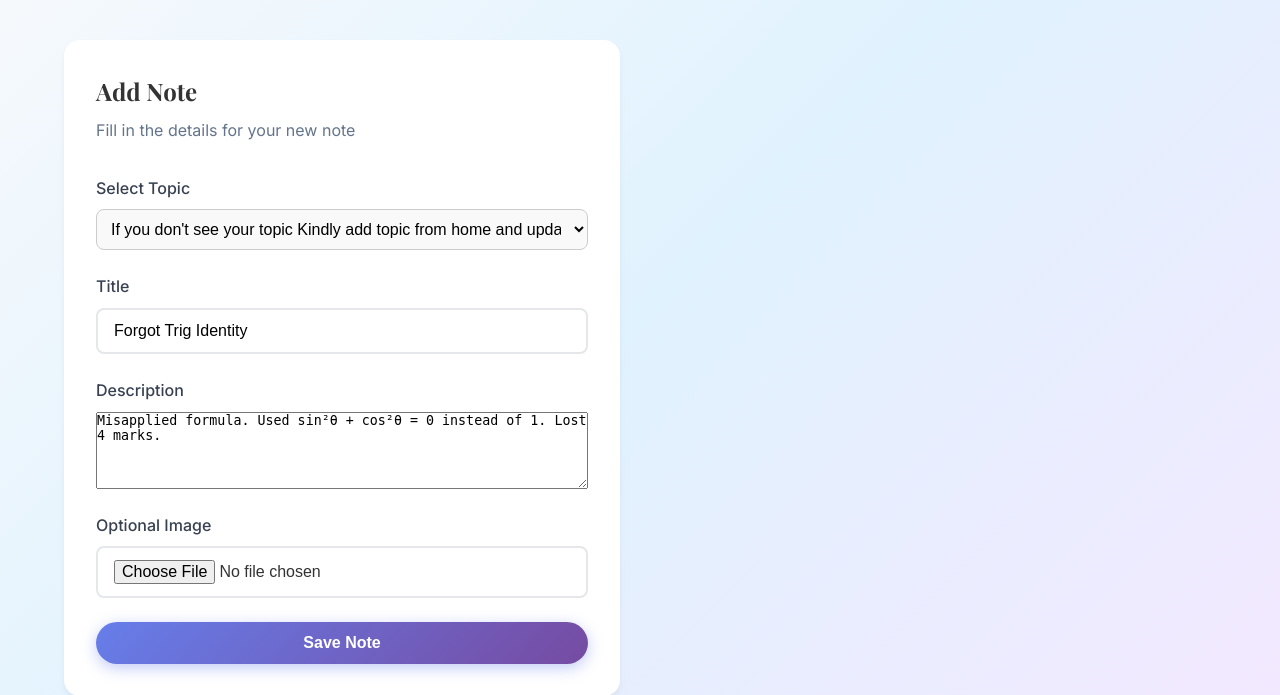
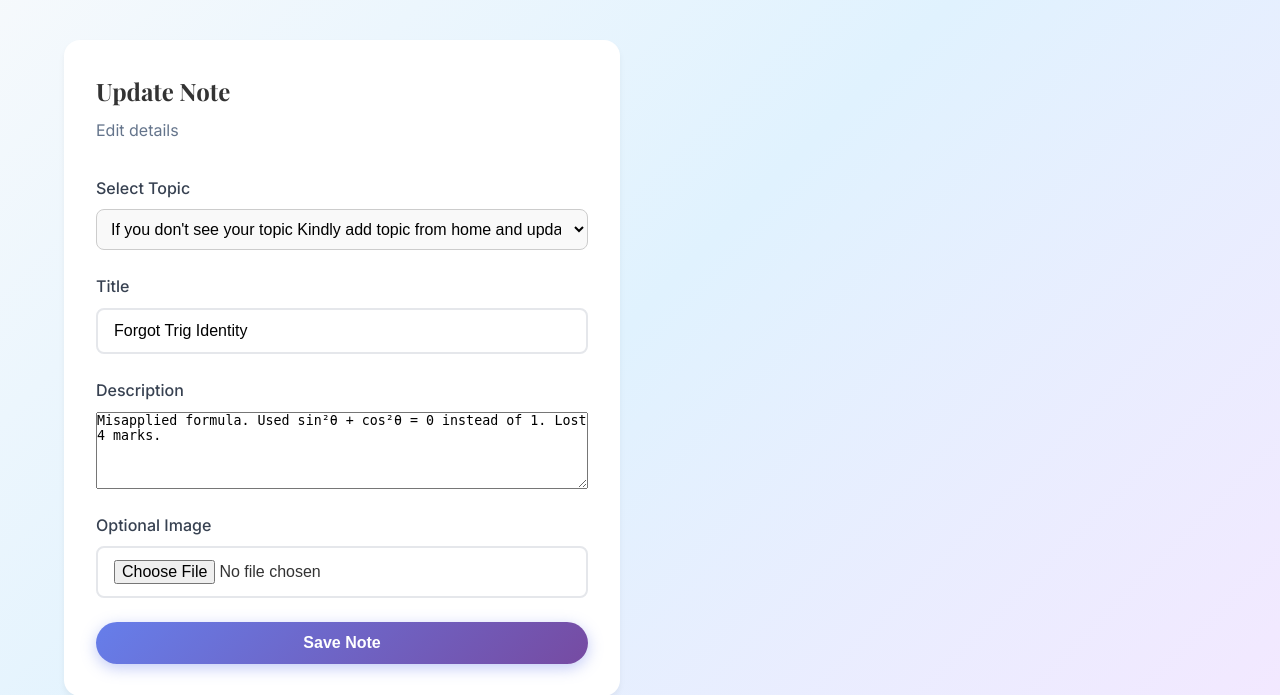
Before and after one commit to coutKaustubh/MindVault, a Django app: page /update-entry/13/ in a window 1280 px wide. Shown: the part 110-805 px from the top of the page. Run offline with Django 5.2, Linux system fonts and the light colour scheme; a user stored in the database is signed in; data comes from the database, SQL or seed files in the repository; both versions use the stored data as it was after the commit.

```diff
--- a/Notes/templates/update_entry.html
+++ b/Notes/templates/update_entry.html
@@ -22,8 +22,8 @@
     <!-- Note Form -->
     <div class="note-panel">
         <div class="panel-header">
-            <h2>Add Note</h2>
-            <p>Fill in the details for your new note</p>
+            <h2>Update Note</h2>
+            <p>Edit details</p>
         </div>
         <form method="POST" class="topic-form" enctype="multipart/form-data">
             {% csrf_token %}
```
Also changed, not shown: README.md (added), db.sqlite3, public/media/entries/Screenshot_2024-03-17_190744_uqYM2uL.png (added), public/media/entries/home.png (added), 4 other files.
